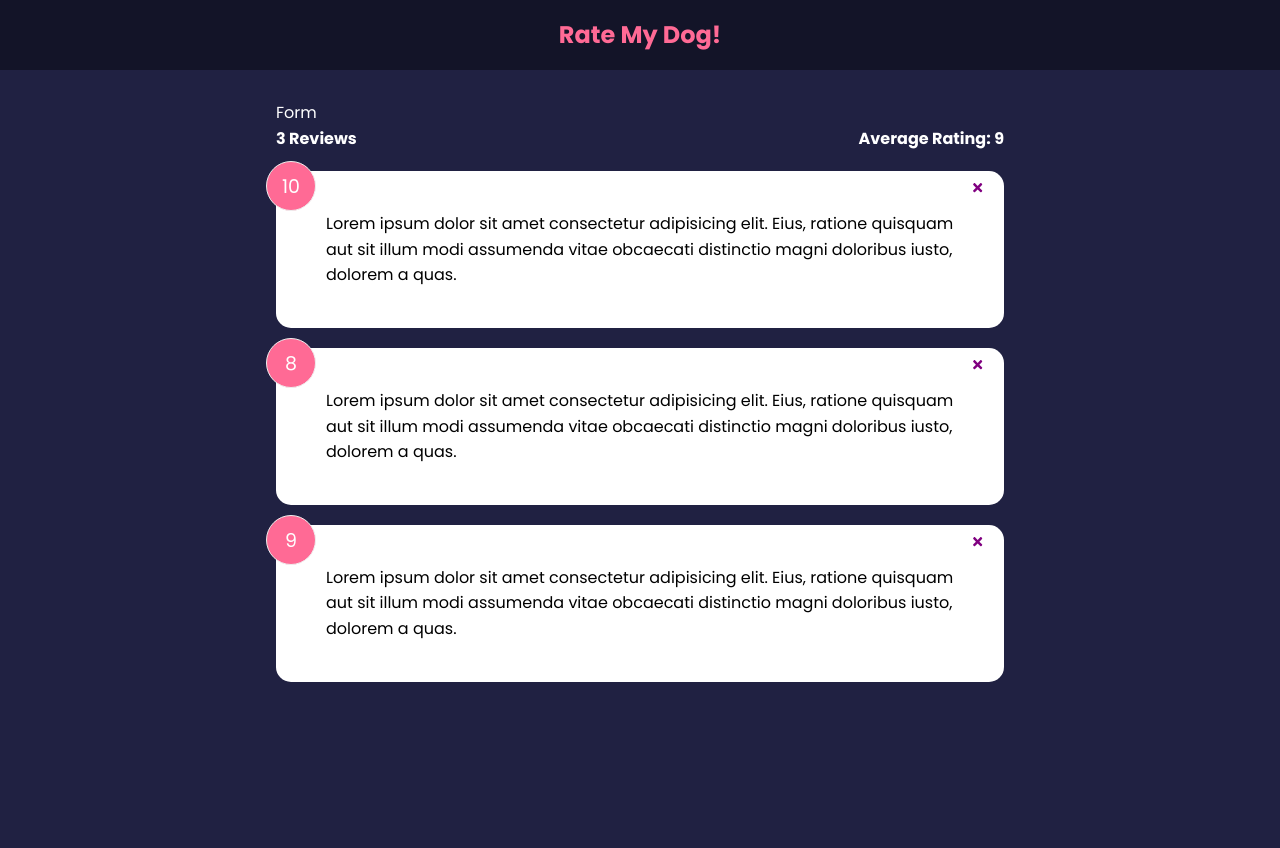
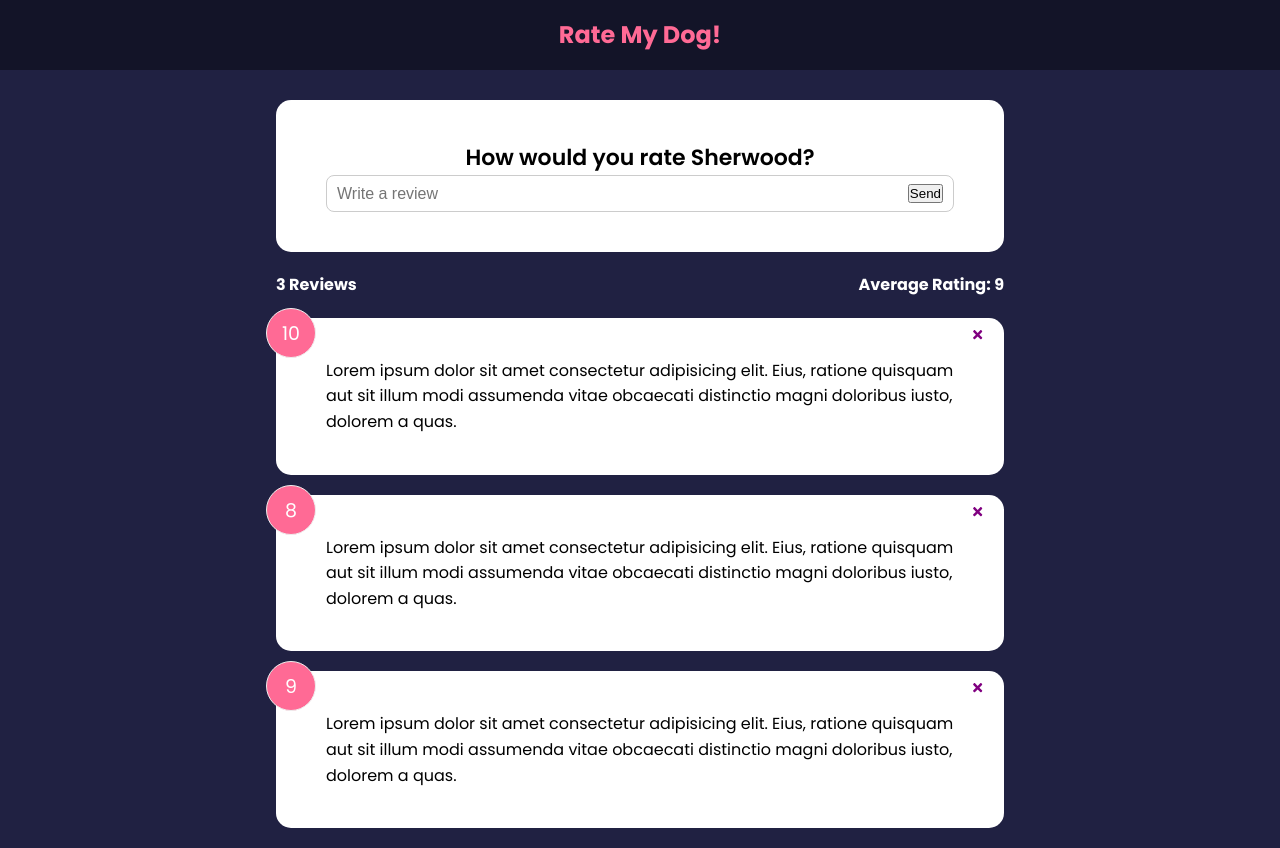
Before and after one commit to brentdoering/rate-my-dog, a React (Create React App) app: page / in a window 1280 px wide. Before the commit the page ends 800 px from the top, so only its background shows below. Built offline with nearby package versions, Linux system fonts and the light colour scheme.

Commit message:
Set state for text of form

```diff
--- a/src/components/FeedbackForm.jsx
+++ b/src/components/FeedbackForm.jsx
@@ -1,7 +1,25 @@
+import { useState } from "react"
+import Card from "./shared/Card"
+
 function FeedbackForm() {
-  return (
-    <div>Form</div>
-  )
+    const [text, setText] = useState('')
+
+    const handleTextChange = (e) => {
+        setText(e.target.value)
+    }
+
+
+  return <Card>
+    <form>
+        <h2>How would you rate Sherwood?</h2>
+
+        {/* @todo - ratings component */}
+        <div className="input-group">
+            <input onChange={handleTextChange} type="text" placeholder="Write a review" value={text}/>
+            <button type="submit">Send</button>
+        </div>
+    </form>
+  </Card>
 }
 
 export default FeedbackForm
```
